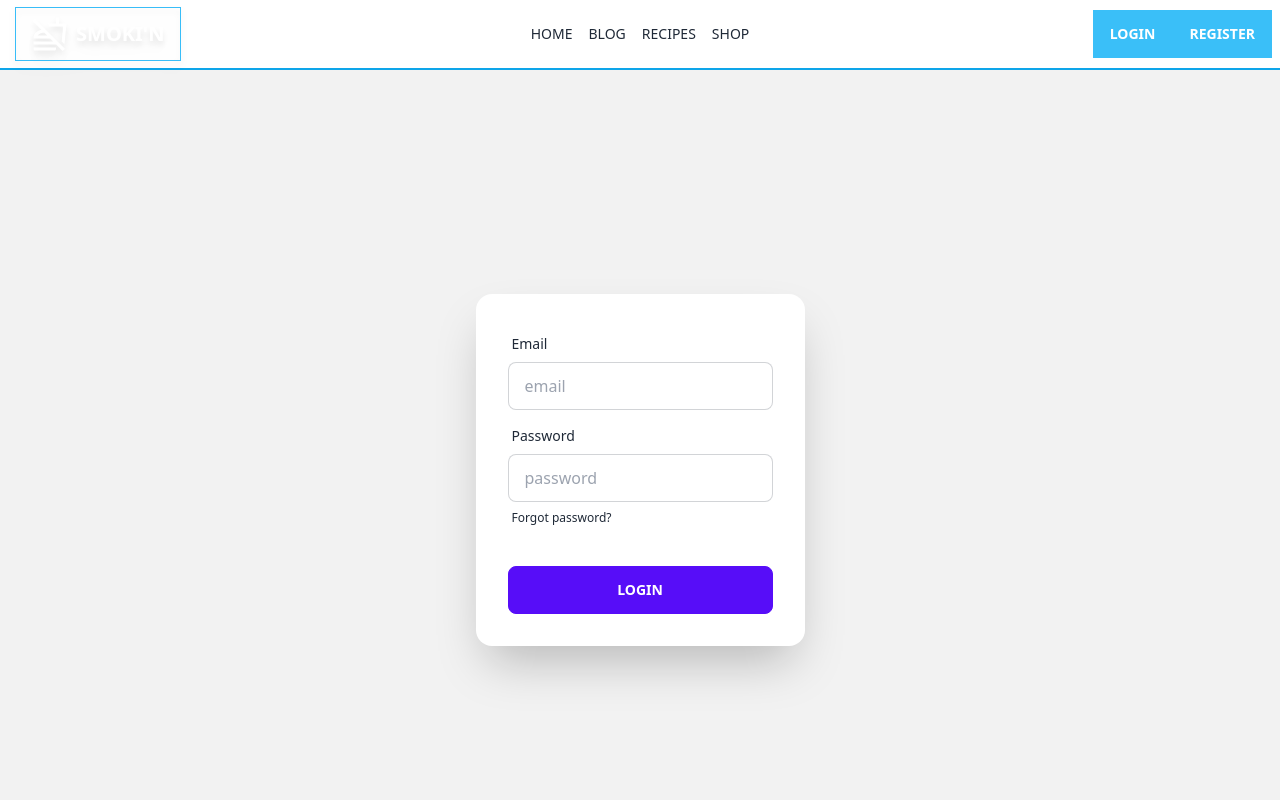
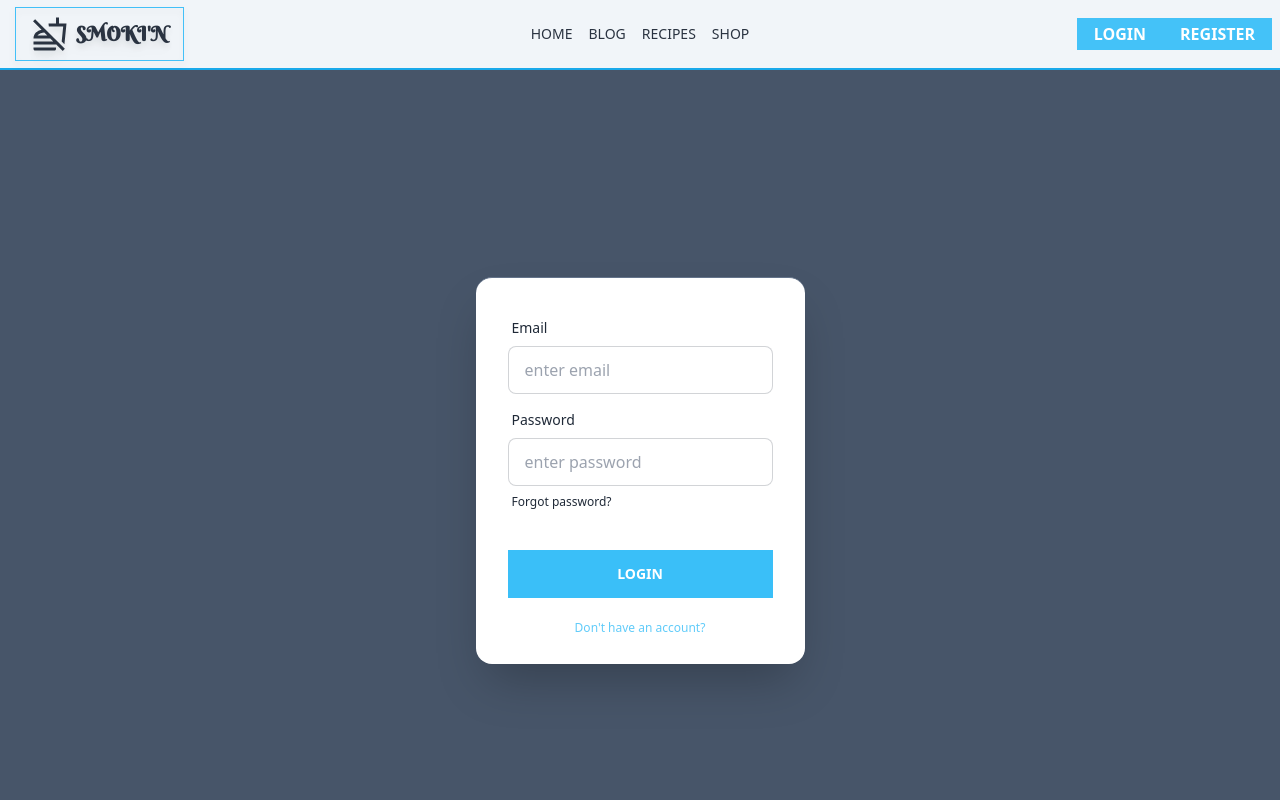
Before and after one commit to mk-saadi/smokin-Client, a React (Vite) app: page /login in a window 1280 px wide. Shown: the top 800 px of the page. Built offline with nearby package versions, Linux system fonts and the light colour scheme; no server answers.

Commit message:
morning commit

```diff
--- a/index.html
+++ b/index.html
@@ -2,12 +2,35 @@
 <html lang="en">
     <head>
         <meta charset="UTF-8" />
-    <link rel="icon" type="image/svg+xml" href="/vite.svg" />
-    <meta name="viewport" content="width=device-width, initial-scale=1.0" />
-    <title>Vite + React</title>
+        <link
+            rel="icon"
+            type="image/svg+xml"
+            href="/vite.svg"
+        />
+        <meta
+            name="viewport"
+            content="width=device-width, initial-scale=1.0"
+        />
+        <link
+            rel="preconnect"
+            href="https://fonts.googleapis.com"
+        />
+        <link
+            rel="preconnect"
+            href="https://fonts.gstatic.com"
+            crossorigin
+        />
+        <link
+            href="https://fonts.googleapis.com/css2?family=Berkshire+Swash&display=swap"
+            rel="stylesheet"
+        />
+        <title>smokin</title>
     </head>
     <body>
         <div id="root"></div>
-    <script type="module" src="/src/main.jsx"></script>
+        <script
+            type="module"
+            src="/src/main.jsx"
+        ></script>
     </body>
 </html>
--- a/package.json
+++ b/package.json
@@ -15,7 +15,6 @@
     "localforage": "^1.10.0",
     "match-sorter": "^6.3.1",
     "react": "^18.2.0",
-    "react-accessible-accordion": "^5.0.0",
     "react-dom": "^18.2.0",
     "react-icons": "^4.8.0",
     "react-router-dom": "^6.11.0",
--- a/src/component/active/active.css
+++ b/src/component/active/active.css
@@ -1,3 +1,4 @@
 .active {
     color: #3abff8;
+    transition: 0.2s ease;
 }
--- a/src/component/admin/Admin.jsx
+++ b/src/component/admin/Admin.jsx
@@ -7,8 +7,10 @@ const Admin = () => {
     return (
         <div className="bg-slate-200">
             <Header />
-            <Outlet />
-            <Footer />
+            <div className="mt-[4.4rem]">
+                <Outlet />
+                <Footer />
+            </div>
         </div>
     );
 };
--- a/src/component/authentication/Login.jsx
+++ b/src/component/authentication/Login.jsx
@@ -1,19 +1,55 @@
-import React from "react";
+/* eslint-disable react/no-unescaped-entities */
+import React, { useContext } from "react";
+import { AuthContext } from "../../context/AuthProvider";
+import { Link, useNavigate } from "react-router-dom";
 
 const Login = () => {
+    const { signIn } = useContext(AuthContext);
+
+    const navigate = useNavigate();
+    // const location = useLocation();
+    // console.log("login page location", location);
+
+    // const from = location.state?.from?.pathname || "/category/0";
+
+    const handleLogin = (event) => {
+        event.preventDefault();
+
+        const form = event.target;
+        const email = form.email.value;
+        const password = form.password.value;
+
+        console.log(`email${email}\n password${password}`);
+
+        signIn(email, password)
+            .then((result) => {
+                const loggedUser = result.user;
+                console.log(loggedUser);
+                // navigate(from, { replace: true });
+                navigate("/");
+            })
+            .catch((error) => {
+                console.log(error);
+            });
+    };
+
     return (
         <div>
-            <div className="hero min-h-screen bg-base-200">
+            <div className="hero min-h-screen bg-slate-600">
                 <div className="hero-content flex-col lg:flex-row-reverse">
-                    <div className="card flex-shrink-0 w-full max-w-sm shadow-2xl bg-base-100">
-                        <div className="card-body">
+                    <div className="card flex-shrink-0 w-full max-w-sm shadow-2xl bg-base-100  border-t-[1px] border-slate-500">
+                        <form
+                            onSubmit={handleLogin}
+                            className="card-body"
+                        >
                             <div className="form-control">
                                 <label className="label">
                                     <span className="label-text">Email</span>
                                 </label>
                                 <input
+                                    name="email"
                                     type="text"
-                                    placeholder="email"
+                                    placeholder="enter email"
                                     className="input input-bordered"
                                 />
                             </div>
@@ -22,8 +58,9 @@ const Login = () => {
                                     <span className="label-text">Password</span>
                                 </label>
                                 <input
-                                    type="text"
-                                    placeholder="password"
+                                    name="password"
+                                    type="password"
+                                    placeholder="enter password"
                                     className="input input-bordered"
                                 />
                                 <label className="label">
@@ -36,9 +73,19 @@ const Login = () => {
                                 </label>
                             </div>
                             <div className="form-control mt-6">
-                                <button className="btn btn-primary">Login</button>
+                                <button className="btn btn-info rounded-none font-bold text-white">
+                                    Login
+                                </button>
                             </div>
-                        </div>
+                        </form>
+                        <Link
+                            className="text-center -mt-4"
+                            to="/register"
+                        >
+                            <button className="hover:underline text-info bg-transparent border-0 mb-7 text-xs opacity-80">
+                                Don't have an account?
+                            </button>
+                        </Link>
                     </div>
                 </div>
             </div>
--- a/src/component/foodDetail/FoodDetail.jsx
+++ /dev/null
@@ -1,35 +0,0 @@
-import React from "react";
-import {
-    Accordion,
-    AccordionItem,
-    AccordionItemHeading,
-    AccordionItemButton,
-    AccordionItemPanel,
-} from "react-accessible-accordion";
-
-// Demo styles, see 'Styles' section below for some notes on use.
-import "react-accessible-accordion/dist/fancy-example.css";
-
-const FoodDetail = ({ cf }) => {
-    console.log(cf);
-    return (
-        <div className="flex">
-            <Accordion allowMultipleExpanded={false}>
-                <AccordionItem>
-                    <AccordionItemHeading className="flex">
-                        <AccordionItemButton>What</AccordionItemButton>
-                    </AccordionItemHeading>
-                    <AccordionItemPanel>
-                        <p>
-                            Exercitation in fugiat est ut ad ea cupidatat ut in cupidatat occaecat
-                            ut occaecat consequat est minim minim esse tempor laborum consequat esse
-                            adipisicing eu reprehenderit enim.
-                        </p>
-                    </AccordionItemPanel>
-                </AccordionItem>
-            </Accordion>
-        </div>
-    );
-};
-
-export default FoodDetail;
--- a/src/component/header/Header.jsx
+++ b/src/component/header/Header.jsx
@@ -6,37 +6,50 @@ import ActiveLink from "../active/ActiveLink";
 import { MdOutlineNoFood } from "react-icons/md";
 
 const Header = () => {
-    const { user } = useContext(AuthContext);
+    const { user, logOut } = useContext(AuthContext);
+
+    const handleLogOut = () => {
+        logOut()
+            .then()
+            .catch((error) => console.log(error));
+    };
 
     return (
-        <div className="navbar bg-base-100 border-b-2 border-sky-500">
-            <div className="navbar-start">
+        <div className="navbar bg-slate-100 border-b-2 border-sky-500 grid grid-cols-2 sm:flex fixed top-0 opacity-95 z-50">
+            <div className="navbar-start order-1">
                 <Link
                     to="/"
-                    className="text-white outline outline-1 px-4 outline-sky-400 font-extrabold ml-2 drop-shadow-lg text-xl flex justify-center items-center gap-2 py-2 rounded-none"
+                    className="text-gray-800 outline outline-1 px-4 outline-sky-400 font-extrabold ml-2 drop-shadow-lg text-xl flex justify-center items-center gap-2 py-2 rounded-none font-mono"
                 >
                     <MdOutlineNoFood className="sm:text-2xl text-xl md:text-4xl"></MdOutlineNoFood>
                     SMOKI'N
                 </Link>
             </div>
-            <div className="navbar-center grid sm:text-sm sm:flex sm:gap-4 text-center">
+            <div className="navbar-center text-gray-800 text-sm sm:text-sm flex gap-8 sm:gap-4 text-center sm:order-2 md:order-2 order-last mt-4  ml-16 sm:m-0 md:m-0 lg:m-0">
                 <ActiveLink to="/">HOME</ActiveLink>
                 <ActiveLink to="/blog">BLOG</ActiveLink>
                 <ActiveLink to="/recipes">RECIPES</ActiveLink>
                 <ActiveLink to="/shop">SHOP</ActiveLink>
             </div>
-            <div className="navbar-end">
+            <div className="navbar-end order-3 ml-20 sm:m-0 md:m-0 lg:m-0">
                 {user ? (
                     <Link to="/">
-                        <button className="rounded-none btn btn-info text-white">Logout</button>
+                        <button
+                            className="sm:px-4 text-xs sm:text-sm md:text-base rounded-none btn btn-info btn-sm text-white"
+                            onClick={handleLogOut}
+                        >
+                            Logout
+                        </button>
                     </Link>
                 ) : (
                     <>
                         <Link to="/login">
-                            <button className="rounded-none btn btn-info text-white">Login</button>
+                            <button className="sm:px-4 text-xs sm:text-sm md:text-base rounded-none  btn btn-info btn-sm text-white">
+                                Login
+                            </button>
                         </Link>
                         <Link to="/register">
-                            <button className="rounded-none btn btn-info text-white">
+                            <button className="sm:px-4 text-xs sm:text-sm md:text-base rounded-none btn btn-info btn-sm text-white">
                                 Register
                             </button>
                         </Link>
--- a/src/context/AuthProvider.jsx
+++ b/src/context/AuthProvider.jsx
@@ -17,9 +17,9 @@ const AuthProvider = ({ children }) => {
     const [user, setUser] = useState(null);
     const [loading, setLoading] = useState(true);
 
-    const createUser = (email, password) => {
+    const createUser = (email, password, displayName) => {
         setLoading(true);
-        return createUserWithEmailAndPassword(auth, email, password);
+        return createUserWithEmailAndPassword(auth, email, password, displayName);
     };
 
     const signIn = (email, password) => {
--- a/tailwind.config.js
+++ b/tailwind.config.js
@@ -1,7 +1,11 @@
 /** @type {import('tailwindcss').Config} */
-export default {
+
+module.exports = {
     content: ["./index.html", "./src/**/*.{js,ts,jsx,tsx}"],
     theme: {
+        fontFamily: {
+            mono: ["'Berkshire Swash', cursive"],
+        },
         extend: {},
     },
     plugins: [require("daisyui")],
```
Also changed, not shown: src/component/authentication/Register.jsx (+61 -7 lines), src/component/home/Home.jsx (+7 -16 lines), 1 other file (tests, documents, lock files or other folders). Lines whose indentation alone changed are shown as unchanged.
